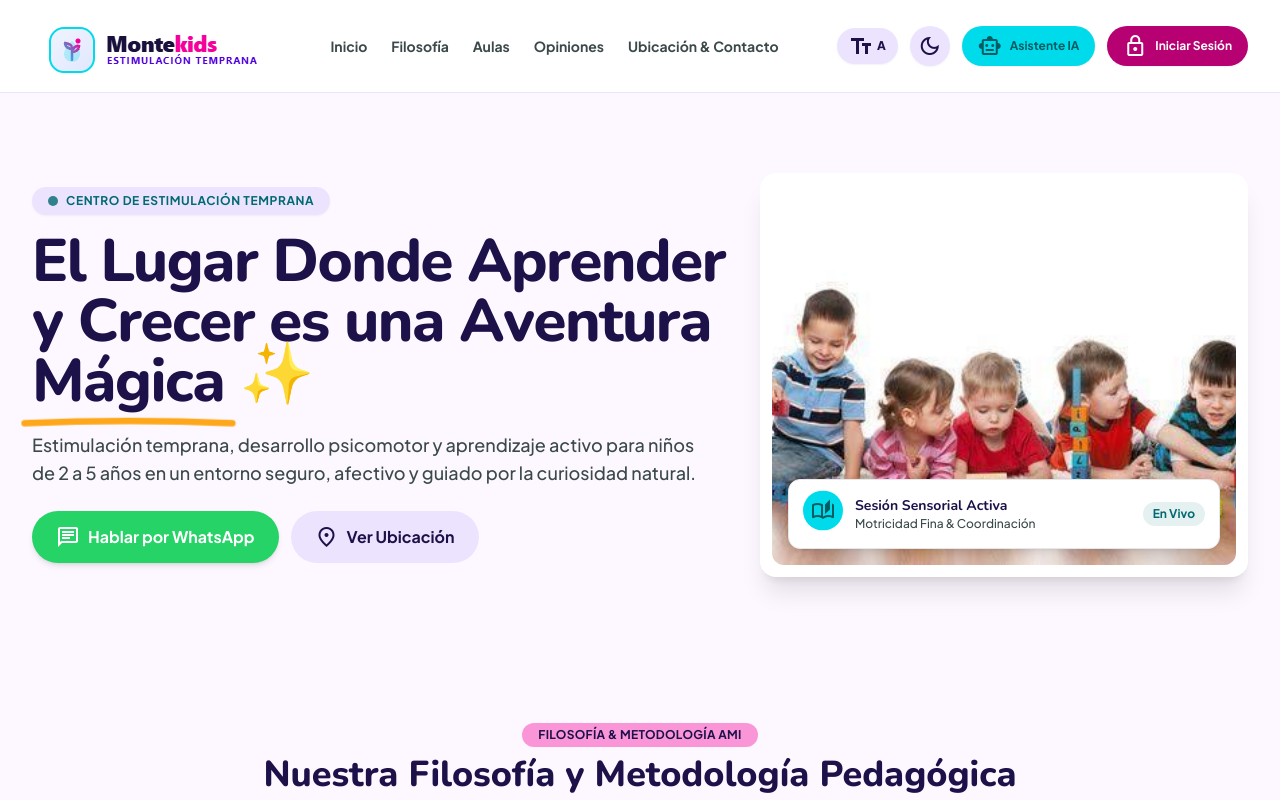
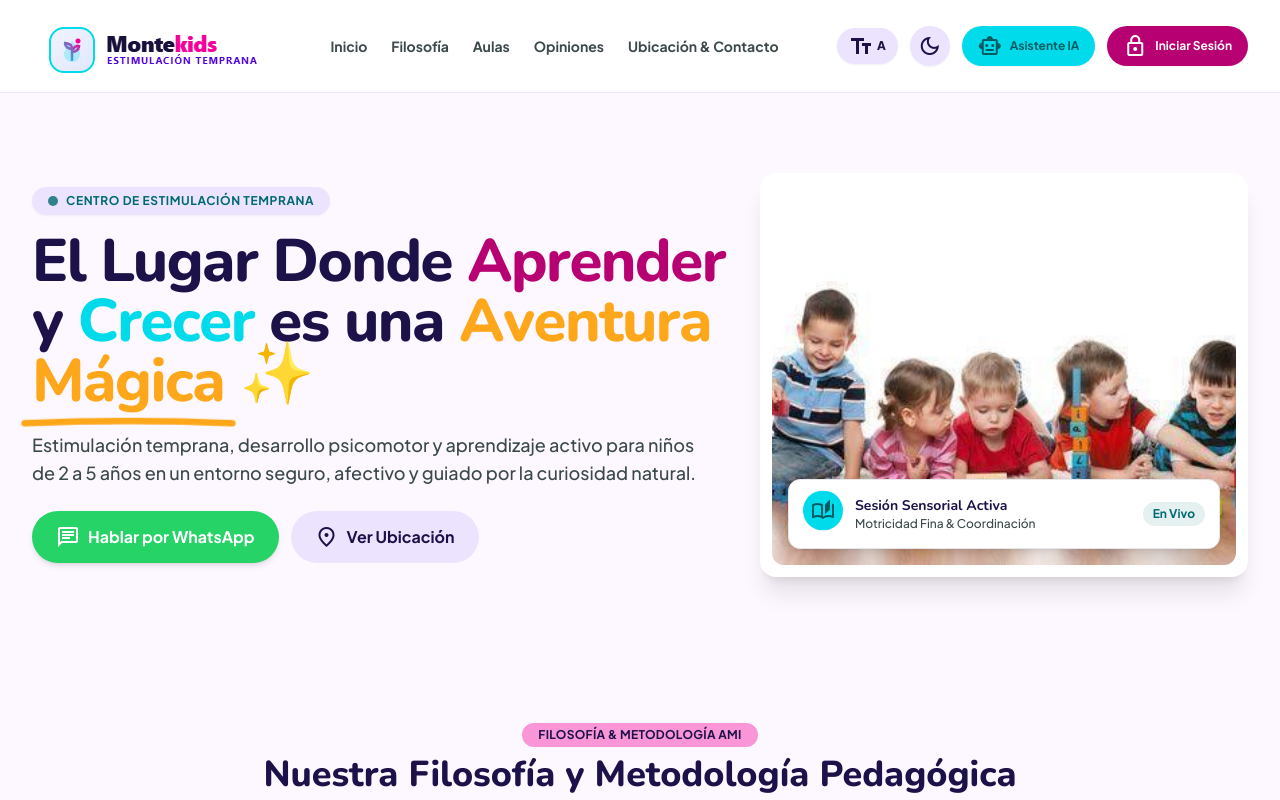
Before and after one commit to aleexds/MontekidsProyect, a React (Vite) app in the folder reactInicio/: page / in a window 1280 px wide. Shown: the top 800 px of the page. Built offline with nearby package versions, Linux system fonts and the light colour scheme.

Commit message:
ajusteHoverLetrasHero3

```diff
--- a/reactInicio/src/components/Hero.jsx
+++ b/reactInicio/src/components/Hero.jsx
@@ -15,17 +15,17 @@ export default function Hero() {
             <span className="font-bold text-xs text-primary uppercase tracking-wider">Centro de Estimulación Temprana</span>
           </div>
 
-          {/* Título Principal */}
+          {/* Título Principal con los Colores del Diseño Original */}
           <h1 className="animate-pop-bounce delay-100 text-3xl sm:text-5xl lg:text-6xl font-extrabold text-on-surface tracking-tight leading-tight transition-colors">
             El Lugar Donde{' '}
-            <AnimatedInteractiveWord word="Aprender" startIndex={0} />
+            <AnimatedInteractiveWord word="Aprender" colorClass="text-tertiary" />
             {' '}y{' '}
-            <AnimatedInteractiveWord word="Crecer" startIndex={2} />
+            <AnimatedInteractiveWord word="Crecer" colorClass="text-primary-container" />
             {' '}es una{' '}
-            <AnimatedInteractiveWord word="Aventura" startIndex={4} />
+            <AnimatedInteractiveWord word="Aventura" colorClass="text-secondary-container" />
             {' '}
             <span className="relative inline-block pb-1">
-              <AnimatedInteractiveWord word="Mágica" startIndex={1} />
+              <AnimatedInteractiveWord word="Mágica" colorClass="text-secondary-container" />
               <svg
                 className="absolute -left-[7.5%] -bottom-4 w-[115%] h-5 text-secondary-container pointer-events-none overflow-visible"
                 viewBox="0 0 200 16"
```
